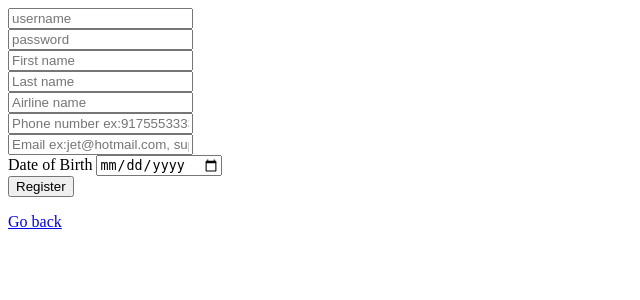
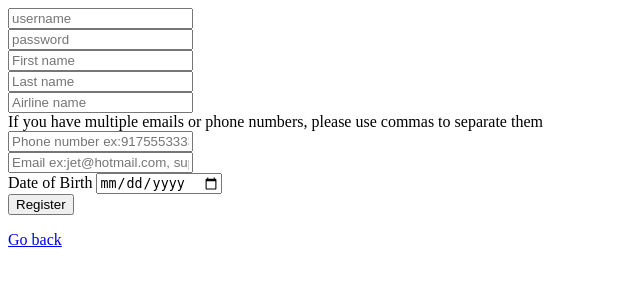
Before and after one commit to JETSlN/Databases-Project, a Flask app: page /staffRegister in a window 1280 px wide. Shown: the top 300 px of the page, without its empty margins (0-640 px from the left). Run offline with Flask 2, Linux system fonts and the light colour scheme.

Commit message:
minor change

```diff
--- a/templates/staff_register.html
+++ b/templates/staff_register.html
@@ -8,6 +8,7 @@
 	<input type="text" name = "first name" placeholder="First name" required/> </br>
 	<input type="text" name = "last name" placeholder="Last name" required/> </br>
 	<input type="text" name = "airline name" placeholder="Airline name" required/> </br>
+	<text>If you have multiple emails or phone numbers, please use commas to separate them</text> </br>
 	<input type="text" name = "phonenum" placeholder="Phone number ex:9175553333, 9177771111, ..." required/> </br>
 	<input type="text" name = "email" placeholder="Email ex:jet@hotmail.com, super@hotmail.com" required/> </br>
 	<text>Date of Birth </text>
```
